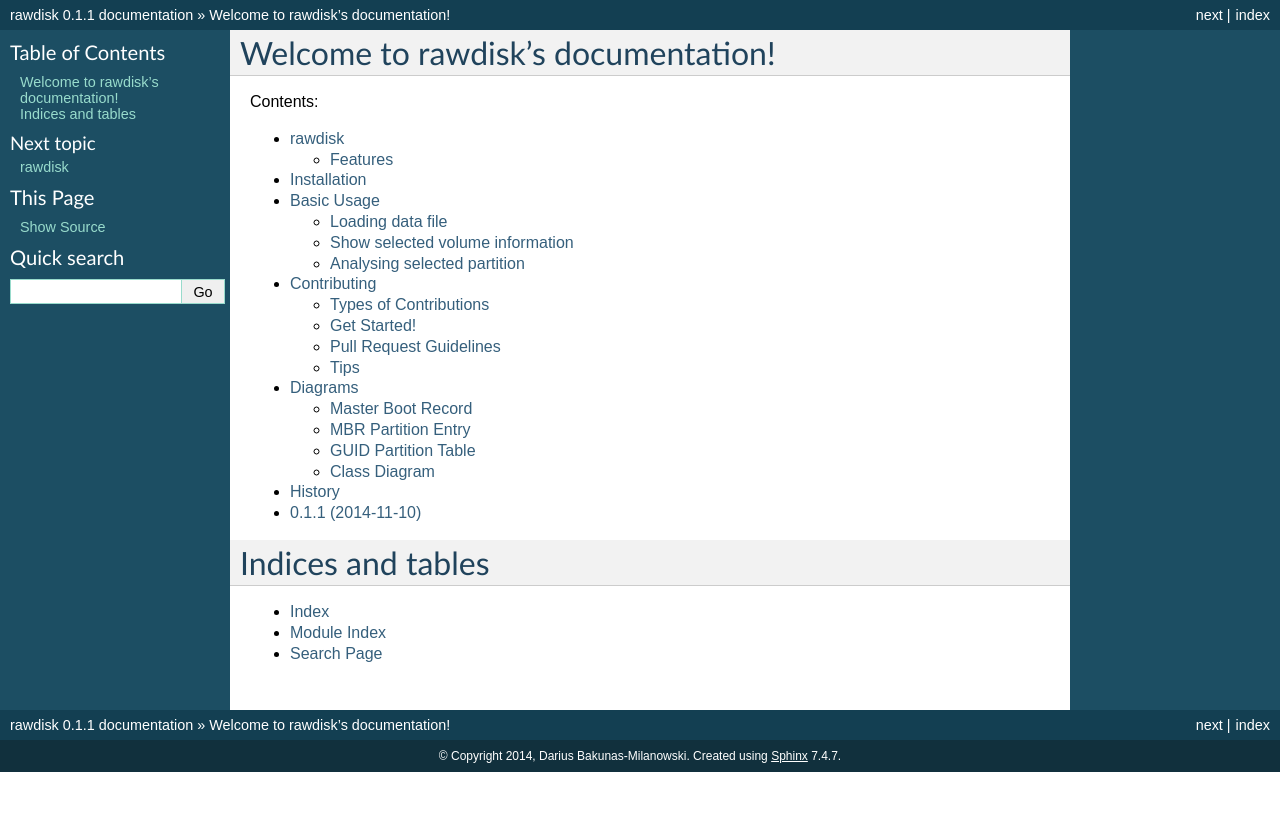
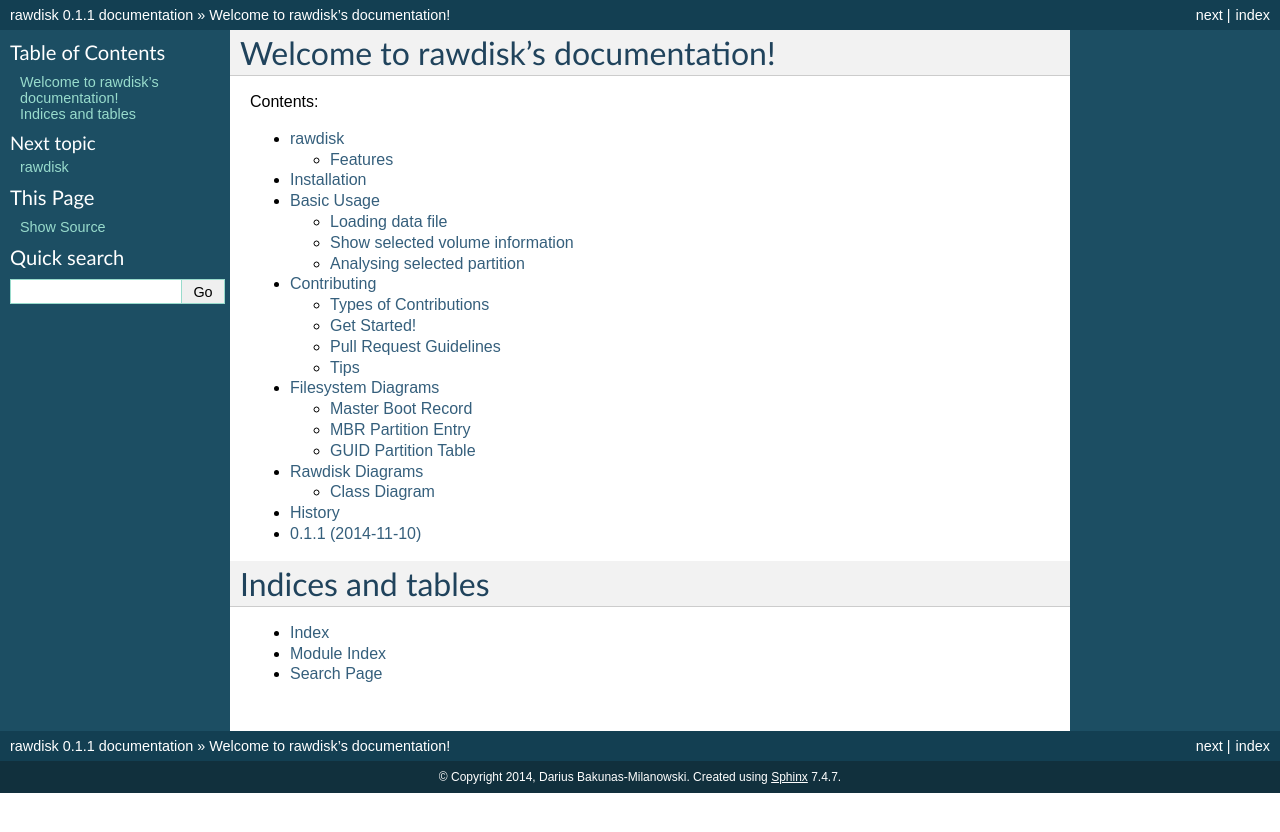
Before and after one commit to dariusbakunas/rawdisk, a Sphinx documentation site: the page built from docs/index.rst, in a window 1280 px wide. Shown: the top 832 px of the page. Built offline with Sphinx 7.4.7, drawn with Linux system fonts in a browser that asks for light colours.

Commit message:
Separated fs diagrams from raw disk class diagrams

```diff
--- a/docs/index.rst
+++ b/docs/index.rst
@@ -15,7 +15,8 @@
    installation
    usage
    contributing
-   diagrams
+   filesystem_diagrams
+   rawdisk_diagrams
    authors
    history
 
```
Also changed, not shown: docs/filesystem_diagrams.rst (renamed from docs/diagrams.rst, +3 -8 lines), docs/rawdisk_diagrams.rst (added, +7 -0 lines).
